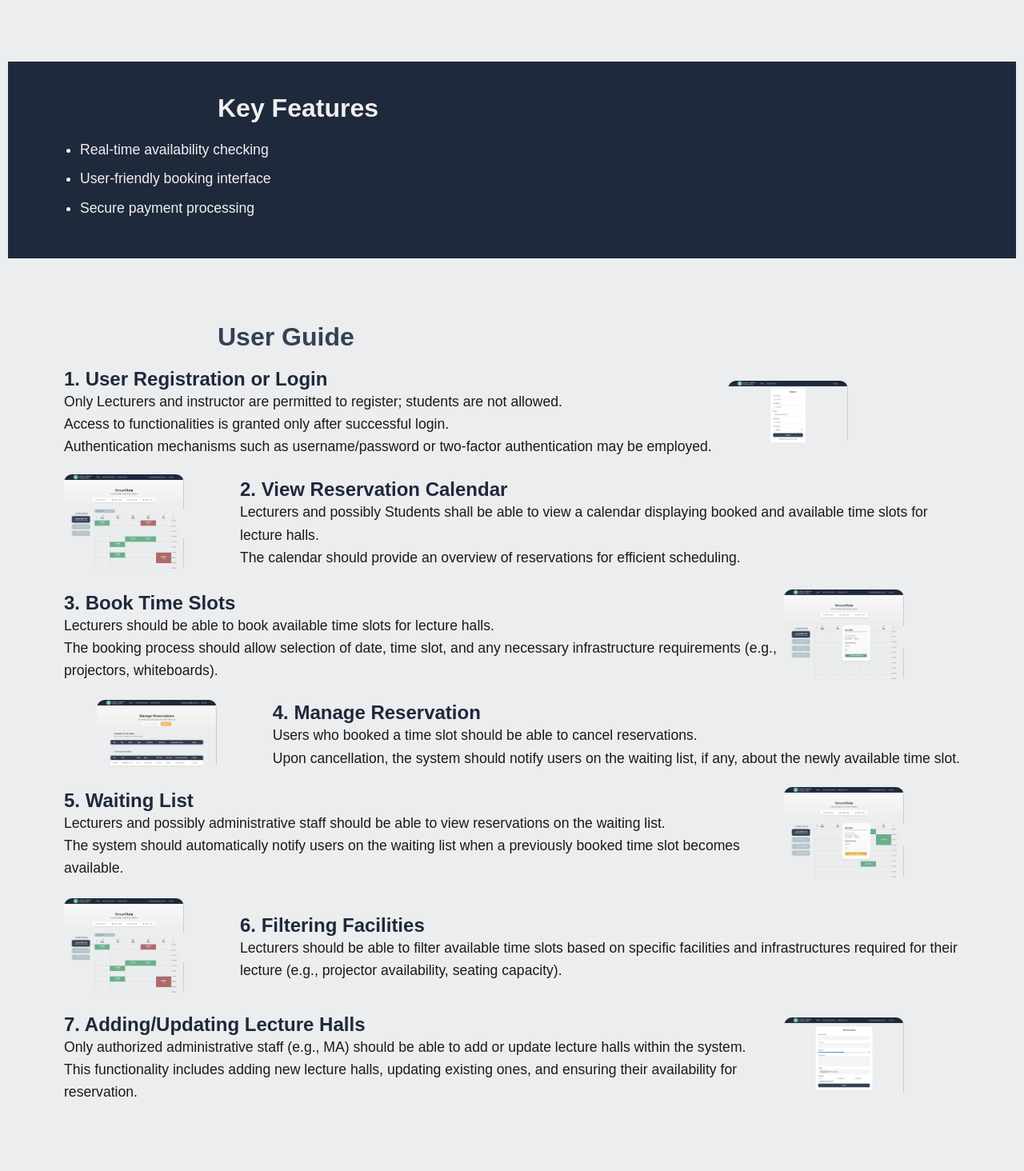
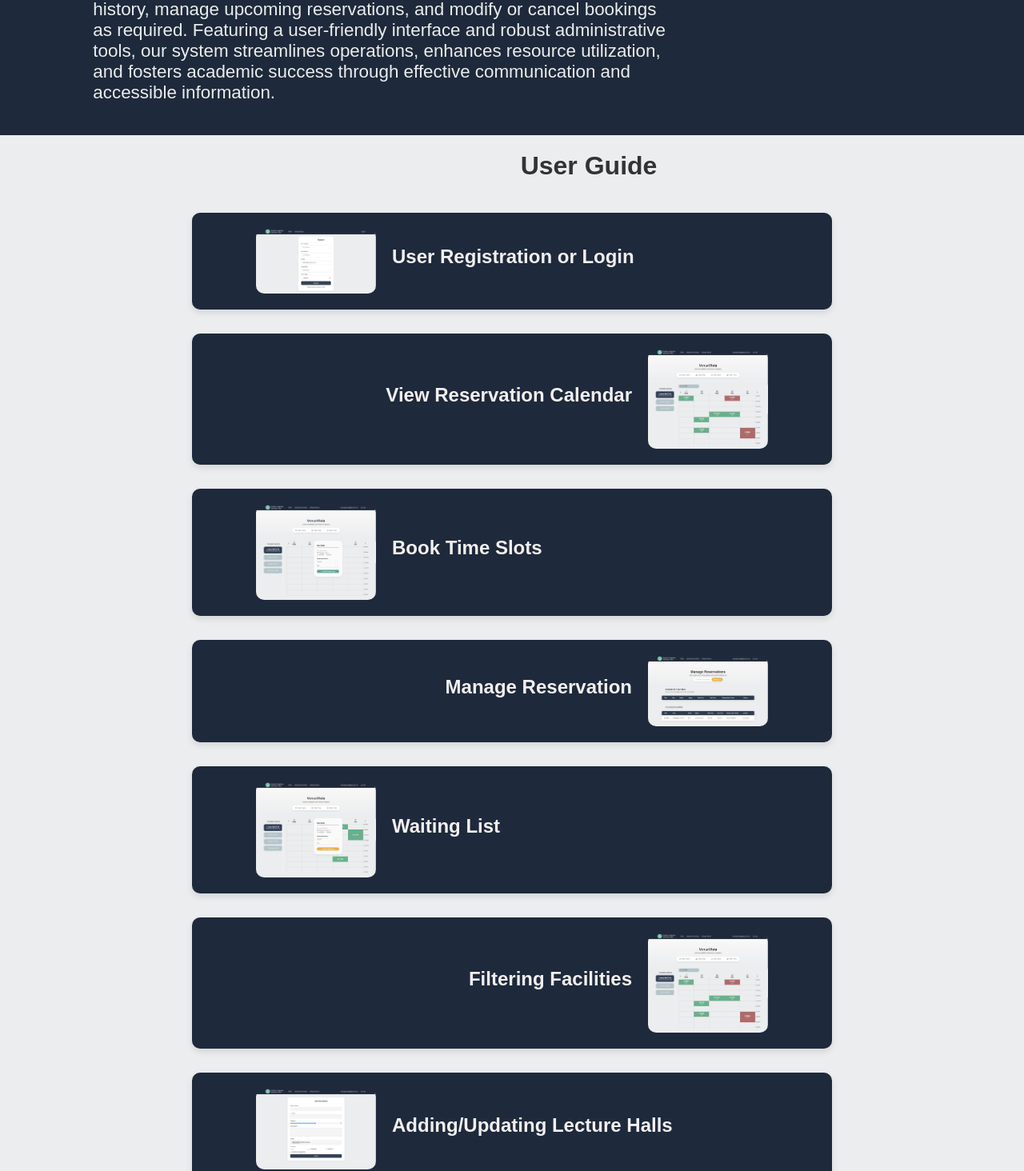
Before and after one commit to RuwanPradeep0/VenueVista, a React (Create React App) app in the folder frontend/: page /about in a window 1280 px wide. Shown: the part 492-1956 px from the top of the page at 80% size. Built offline with nearby package versions, Linux system fonts and the light colour scheme.

Commit message:
About
Updated

```diff
--- a/frontend/src/pages/About/About.jsx
+++ b/frontend/src/pages/About/About.jsx
@@ -1,6 +1,6 @@
 // src/AboutPage.js
 
-import React from 'react';
+import React, { useState } from 'react';
 import './About.scss';
 import heroVideo from '../../video/VenueVista.mp4';
 import image01 from '../../images/signin.png'
@@ -11,6 +11,59 @@ import image05 from '../../images/addwaiting.png'
 import image07 from '../../images/addhall.png'
 
 const AboutPage = () => {
+
+  const [visibleStep, setVisibleStep] = useState(null);
+
+  const toggleVisibility = (step) => {
+    setVisibleStep(visibleStep === step ? null : step);
+  };
+
+  const steps = [
+    {
+      title: 'User Registration or Login',
+      content: 'Only Lecturers and instructors are permitted to register; students are not allowed.<br />Access to functionalities is granted only after successful login.<br />Authentication mechanisms such as username/password or two-factor authentication may be employed.',
+      image: image01,
+      alt: 'User Registration'
+    },
+    {
+      title: 'View Reservation Calendar',
+      content: 'Lecturers and possibly Students shall be able to view a calendar displaying booked and available time slots for lecture halls.<br />The calendar should provide an overview of reservations for efficient scheduling.',
+      image: image02,
+      alt: 'View Reservation Calendar'
+    },
+    {
+      title: 'Book Time Slots',
+      content: 'Lecturers should be able to book available time slots for lecture halls.<br />The booking process should allow selection of date, time slot, and any necessary infrastructure requirements (e.g., projectors, whiteboards).',
+      image: image03,
+      alt: 'Book Time Slots'
+    },
+    {
+      title: 'Manage Reservation',
+      content: 'Users who booked a time slot should be able to cancel reservations.<br />Upon cancellation, the system should notify users on the waiting list, if any, about the newly available time slot.',
+      image: image04,
+      alt: 'Manage Reservation'
+    },
+    {
+      title: 'Waiting List',
+      content: 'Lecturers and possibly administrative staff should be able to view reservations on the waiting list.<br />The system should automatically notify users on the waiting list when a previously booked time slot becomes available.',
+      image: image05,
+      alt: 'Waiting List'
+    },
+    {
+      title: 'Filtering Facilities',
+      content: 'Lecturers should be able to filter available time slots based on specific facilities and infrastructures required for their lecture (e.g., projector availability, seating capacity).',
+      image: image02,
+      alt: 'Filtering Facilities'
+    },
+    {
+      title: 'Adding/Updating Lecture Halls',
+      content: 'Only authorized administrative staff (e.g., MA) should be able to add or update lecture halls within the system.<br />This functionality includes adding new lecture halls, updating existing ones, and ensuring their availability for reservation.',
+      image: image07,
+      alt: 'Adding/Updating Lecture Halls'
+    }
+  ];
+
+
   return (
     <div className="about-page">
       <section className='topic'>
@@ -26,98 +79,32 @@ const AboutPage = () => {
         <video className="hero-video" src={heroVideo} autoPlay loop muted />
       </section>
 
-      <section className="key-features">
+      {/* <section className="key-features">
         <h2>Key Features</h2>
         <ul>
-          <li>Real-time availability checking</li>
-          <li>User-friendly booking interface</li>
-          <li>Secure payment processing</li>
+          <li>Reservation Calendar</li>
+          <li>Time Slot Booking</li>
+          <li>Reservation Management</li>
+          <li>Waiting List System</li>
+          <li>Facility Filtering </li>
+          <li>Notification System</li>
         </ul>
-      </section>
+      </section> */}
 
       <section className="user-guide">
-        <h2>User Guide</h2>
-
-        <div className="guide-step">
+      <h2>User Guide</h2>
+      {steps.map((step, index) => (
+        <div key={index} className={`guide-step ${index % 2 === 1 ? 'reverse' : ''}`}>
+          <img src={step.image} alt={step.alt} />
           <div className="guide-text">
-            <h3>1. User Registration or Login</h3>
-            <p>
-              Only Lecturers and instructor are permitted to register; students are not allowed.<br />
-              Access to functionalities is granted only after successful login.<br />
-              Authentication mechanisms such as username/password or two-factor authentication may be employed.
-
-            </p>
-          </div>
-          <img src={image01} alt="User Registration" />
-        </div>
-
-        <div className="guide-step reverse">
-          <div className="guide-text">
-            <h3>2. View Reservation Calendar</h3>
-            <p>
-              Lecturers and possibly Students shall be able to view a calendar displaying booked and available time slots for lecture halls.<br />
-              The calendar should provide an overview of reservations for efficient scheduling.
-            </p>
-          </div>
-          <img src={image02} alt="View Reservation Calendar" />
-        </div>
-
-        <div className="guide-step reverse">
-          <img src={image03} alt="Book Time Slots" />
-          <div className="guide-text">
-            <h3>3. Book Time Slots</h3>
-            <p>
-              Lecturers should be able to book available time slots for lecture halls.<br />
-              The booking process should allow selection of date, time slot, and any necessary infrastructure requirements (e.g., projectors, whiteboards).
-            </p>
+            <h3 onClick={() => toggleVisibility(index)}>{step.title}</h3>
+            {visibleStep === index && (
+              <p dangerouslySetInnerHTML={{ __html: step.content }}></p>
+            )}
           </div>
         </div>
-
-        <div className="guide-step reverse">
-          <div className="guide-text">
-            <h3>4. Manage Reservation</h3>
-            <p>
-              Users who booked a time slot should be able to cancel reservations.<br />
-              Upon cancellation, the system should notify users on the waiting list, if any, about the newly available time slot.
-            </p>
-          </div>
-          <img src={image04} alt="Manage Reservation" />
-        </div>
-
-        <div className="guide-step reverse">
-          <img src={image05} alt="Waiting List" />
-          <div className="guide-text">
-            <h3>5. Waiting List</h3>
-            <p>
-              Lecturers and possibly administrative staff should be able to view reservations on the waiting list.<br />
-              The system should automatically notify users on the waiting list when a previously booked time slot becomes available.
-            </p>
-          </div>
-        </div>
-
-        <div className="guide-step reverse">
-
-          <div className="guide-text">
-            <h3>6. Filtering Facilities</h3>
-            <p>
-              Lecturers should be able to filter available time slots based on specific facilities and infrastructures required for their lecture (e.g., projector availability, seating capacity).
-            </p>
-          </div>
-          <img src={image02} alt="Filtering Facilities" />
-        </div>
-
-        <div className="guide-step reverse">
-          <img src={image07} alt="Adding/Updating Lecture Halls" />
-          <div className="guide-text">
-            <h3>7. Adding/Updating Lecture Halls</h3>
-            <p>
-              Only authorized administrative staff (e.g., MA) should be able to add or update lecture halls within the system.<br />
-              This functionality includes adding new lecture halls, updating existing ones, and ensuring their availability for reservation.
-            </p>
-          </div>
-        </div>
-
-      </section>
+      ))}
+    </section>
 
       <section className="cta-section">
         <h2>Ready to simplify your venue bookings?</h2>
--- a/frontend/src/pages/About/About.scss
+++ b/frontend/src/pages/About/About.scss
@@ -6,50 +6,10 @@
   font-family: $font-stack;
   color: $bodyTextColor;
   background-color: $bgcolor;
-  padding: 30px 10px;
-
-  .hero-section {
-    display: flex;
-    flex-direction: row;
-    align-items: flex-start;
-    color: $NavbarTextColor;
-    padding: 40px 70px;
-    justify-content: space-between;
-    margin-bottom: 40px;
-
-    .hero-text {
-      text-align: justify-content;
-
-      h1 {
-        margin: 0;
-        font-size: 2.5em;
-        color: rgb(39, 39, 39);
-      }
-
-      p {
-        margin: 20px 0;
-        font-size: 1.2em;
-        color: hsl(0, 0, 0, 0.7);
-      }
-    }
-
-    .hero-video {
-      flex: 1;
-      max-width: 800px;
-      border-radius: 10px;
-      padding: 45px 20px;
-
-      video {
-        width: 100%;
-        max-width: 800px;
-        border-radius: 60px;
-      }
-    }
-  }
-
+  margin: auto;
 
   .topic{
-    padding: 50px 70px;
+    padding: 90px 116.320px;
 
     .topic-text {
         padding-right: 10;
@@ -61,17 +21,64 @@
     }
   }
 
+  .hero-section {
+    display: flex;
+    flex-direction: row;
+    align-items: flex-start;
+    color: $NavbarTextColor;
+    padding: 0px 116.320px;
+    justify-content: space-between;
+    //margin-bottom: 40px;
+    background-color: $primaryContainerColor;
+
+    .hero-text {
+      text-align: justify-content;
+      padding: 20px 0px;
+
+      h1 {
+        margin: 0;
+        font-size: .5em;
+        color: rgb(39, 39, 39);
+        color: #f2efef;
+      }
+
+      p {
+        margin: 20px 0;
+        font-size: 1.4em;
+        //color: hsl(0, 0, 0, 0.7);
+      }
+    }
+
+    .hero-video {
+      flex: 1;
+      max-width: 700px;
+      border-radius: 10px;
+      padding: 30px 20px;
+      padding-right: 0px;
+
+      video {
+        width: 100%;
+        max-width: 800px;
+        border-radius: 60px;
+      }
+    }
+  }
+
+
+
+
   .key-features {
 
     margin: 40px 0;
-    background-color: $primaryContainerColor;
+    //background-color: $primaryContainerColor;
     padding: 40px 70px;
 
     h2 {
       font-size: 2em;
       margin-bottom: 20px;
-      color: #f2efef;
+      //color: #f2efef;
       padding-right: 10px;
+      color: $accentColor;
     }
 
     p,
@@ -80,7 +87,7 @@
     blockquote {
       font-size: 1.1em;
       line-height: 1.5;
-      color: #f2efef;
+      //color: #f2efef;
     }
 
     ul,
@@ -121,40 +128,70 @@
   }
 
   .user-guide {
-    padding: 40px 70px;
+  //background: linear-gradient(135deg, #1e293b 0%, #334155 100%);
+  display: flex;
+  flex-direction: column;
+  align-items: center;
+  background-color: $bgcolor;
 
   h2 {
     font-size: 2rem;
-      color: $accentColor;
-      margin-bottom: 20px;
+    //color: $accentColor;
+    margin-top: 20px;
+    margin-bottom: 40px;
+    text-align:justify;
+
   }
 
   .guide-step {
+    //background: #ffffff;
+    background: linear-gradient(135deg, #1e293b 0%, #334155 100%);
+    padding: 20px 80px;
+    border-radius: 10px;
+    box-shadow: 0 4px 8px rgba(0, 0, 0, 0.1);
     display: flex;
     align-items: center;
-      margin-bottom: 20px;
+    margin-bottom: 30px;
+    max-width: 800px;
+    width: 100%;
+    transition: transform 0.3s ease;
+    //background: $bgcolor;
+    background: $primaryContainerColor;
+
+    &:hover {
+      transform: scale(1.05);
+    }
 
     img {
       width: 150px;
       height: auto;
-        margin-left: 20px;
+      margin-right: 20px;
       border-radius: 10px;
+      transition: transform 0.3s ease;
     }
 
     img:hover {
-        transform: scale(5); /* Enlarge the image */
-        align-items: center;
+      transform: scale(3);
     }
 
     .guide-text {
       h3 {
         font-size: 1.5rem;
-          color: $primaryContainerColor;
+        //color: $accentColor;
+        cursor: pointer;
+        margin-bottom: 10px;
+        color: #f2efef;
       }
 
       p {
-          font-size: 1.1rem;
-          line-height: 1.6;
+        font-size: 1rem;
+        line-height: 1.5;
+        color: #333;
+        margin-top: 10px;
+        background-color: #f9f9f9;
+        border: 1px solid #ddd;
+        padding: 10px;
+        border-radius: 5px;
       }
     }
 
@@ -162,8 +199,8 @@
       flex-direction: row-reverse;
 
       img {
-          margin-left: 0;
-          margin-right: 70px;
+        margin-right: 0;
+        margin-left: 20px;
       }
     }
   }
@@ -241,18 +278,26 @@
       }
     }
   }
-}
 
-
-@media (max-width: 800px) {
+  @media (max-width: 1000px) {
     .hero-section {
       flex-direction: column;
       align-items: center;
 
+      .hero-text {
+        text-align: justify;
+        padding-right: 0px;
+         // Ensure text is centered
+      }
 
       .hero-video {
         max-width: 100%;
         margin-top: 20px;
+        padding-right: 0px;
+        padding-left: 0;
+        // align-items: center;
       }
     }
   }
+
+}
```
Lines whose indentation alone changed are shown as unchanged.
